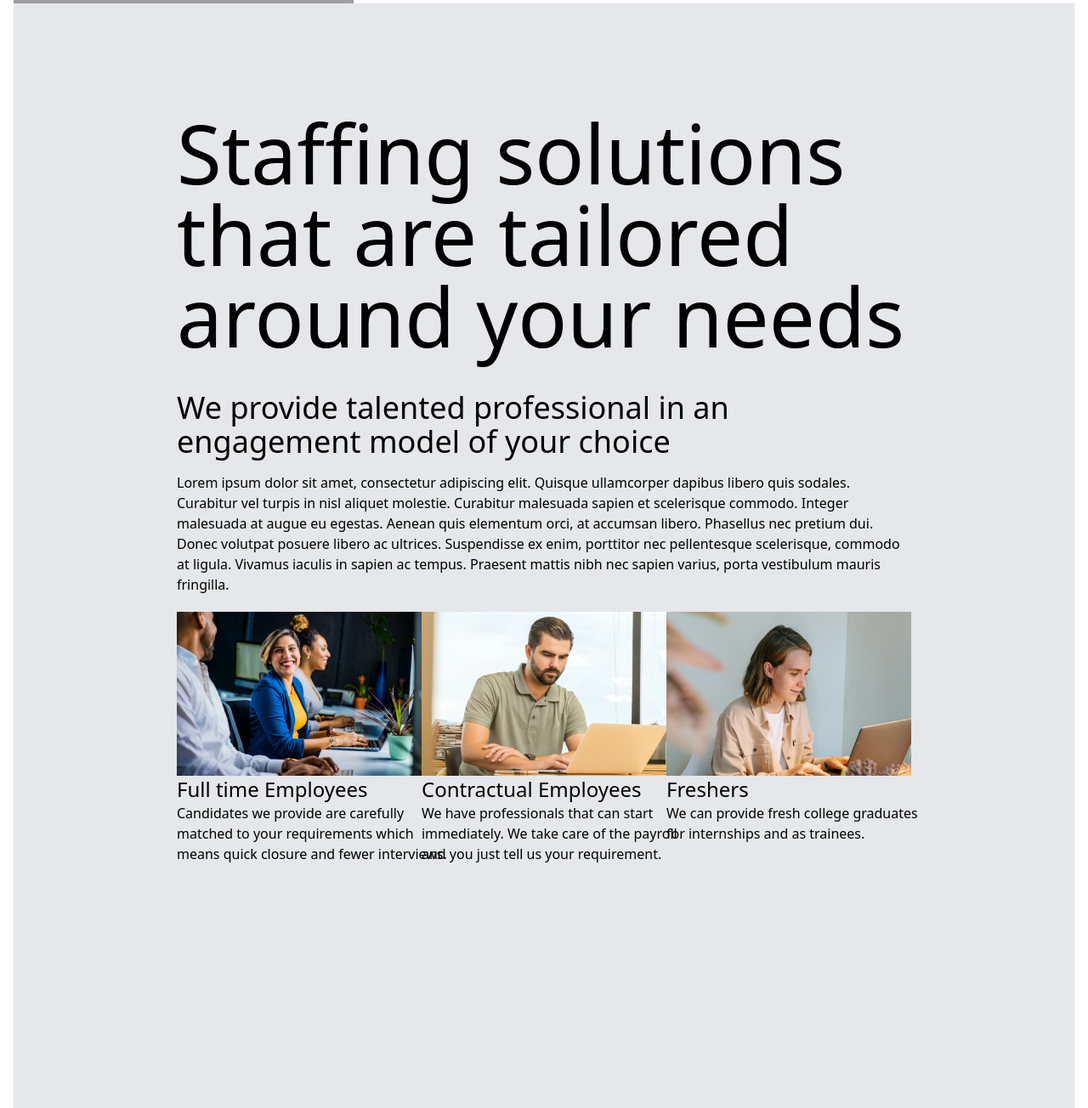
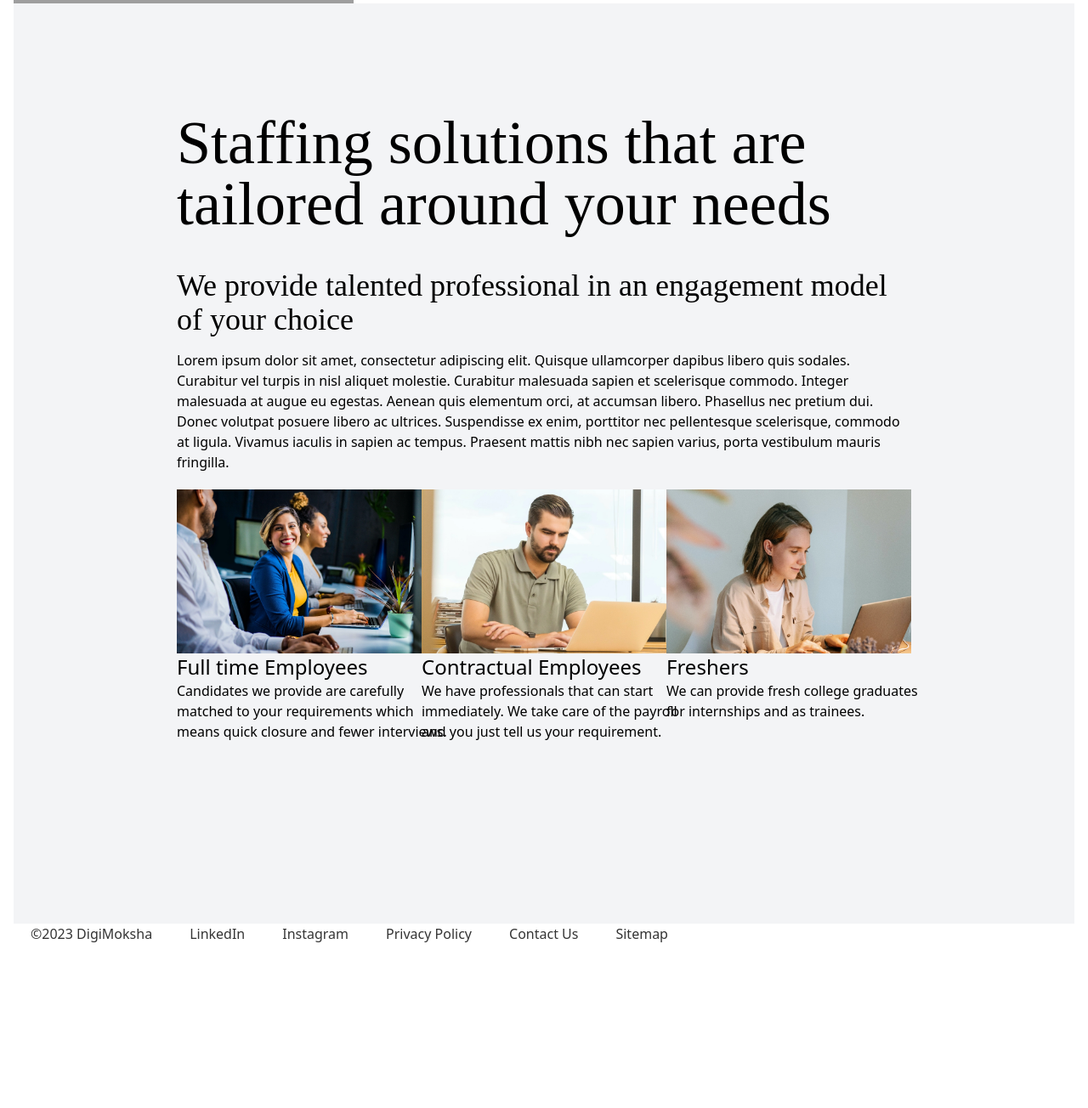
Before and after one commit to aditisah/DigiMoksha_Website_v2, a website built with Vite: page index.html in a window 1280 px wide. Shown: the part 296-1600 px from the top of the page at 85% size. After the commit the page ends 1495 px from the top, so only its background shows below. Built offline with nearby package versions, Linux system fonts and the light colour scheme; grey boxes are pictures that could not be loaded.

Commit message:
digimoksha site v2 page sample saved

```diff
--- a/css/style.css
+++ b/css/style.css
@@ -1,3 +1,16 @@
 @tailwind base;
 @tailwind components;
 @tailwind utilities;
+
+@font-face {
+    font-family: 'Schadow BT Roman';
+    src: url('../fonts/schadow-bt-3.woff2') format('woff2'),
+         url('../fonts/schadow-bt-3.woff') format('woff');
+    font-weight: roman;
+    font-style: normal;
+  }
+
+
+  .font-schadow{
+    font-family: 'Schadow BT';
+  }
--- a/index.html
+++ b/index.html
@@ -17,11 +17,11 @@
                 <img class="absolute top-[47px] left-[140px] h-12 w-[122px] z-10" src="./assets/logo_hd.png" alt="logo">
                 <nav class="flex justify-end">
                     <div id="menu" class="absolute top-[65px] left-[1427px] cursor-pointer">
-                        <div class="h-1 w-8 bg-white"></div>
-                        <div class="h-1 w-8 bg-white mt-1"></div>
+                        <div class="h-[2px] w-9 bg-white"></div>
+                        <div class="h-[2px] w-9 bg-white mt-2"></div>
                     </div>
                     <div id="menu_items" class="hidden absolute top-[65px] left-[1427px]">
-                        <div class="h-1 w-8 bg-white"></div>
+                        <div class="h-[2px] w-9 bg-white"></div>
                         <ul class="text-white">
                             <li>Home</li>
                             <li>About us</li>
@@ -30,18 +30,27 @@
                             <li>Portfolio</li>
                             <li>Contact</li>
                         </ul>
-                        <div class="h-1 w-8 bg-white"></div>
+                        <div class="h-[2px] w-9 bg-white"></div>
                     </div>
                 </nav>
             </div>
+
+            <div>
+                <div>
+                    <h3 class="absolute w-[800px] top-[300px] left-[250px] font-schadow text-white text-6xl font-serif">Filling up the empty chairs in your office</h3>
+                </div>
+                <div>
+                    <h5 class="absolute top-[440px] left-[250px] text-2xl font-light text-white">Check out our Staffing Options</h5>
+                </div>
+            </div>
         </header>
     <!-- section1 -->
-        <section class="relative w-full bg-gray-200 h-[2483px] overflow-hidden">
+        <section class="relative w-full bg-gray-100 h-[1083px] overflow-hidden">
             <div class="mx-48">
                 <div class="mt-32">
-                    <h1 class="text-8xl">Staffing solutions that are tailored around your needs</h1>
+                    <h1 class="font-schadow text-7xl">Staffing solutions that are tailored around your needs</h1>
                 </div>
-                <div class="mt-10 text-4xl">
+                <div class="font-schadow mt-10 text-4xl">
                     <h2>We provide talented professional in an engagement model of your choice</h2>
                 </div>
                 <div>
@@ -80,6 +89,18 @@
                 </div>
             </div>
         </section>
+        <footer class="relative h-28 w-full">
+            <div class="absolute w-full h-full">
+                <ul class="flex justify-start ml-5 space-x-11 font-medium" style="color:#343434">
+                    <li><a href="#">©2023 DigiMoksha</a></li>
+                    <li><a href="#">LinkedIn</a></li>
+                    <li><a href="#">Instagram</a></li>
+                    <li><a href="#">Privacy Policy</a></li>
+                    <li><a href="#">Contact Us</a></li>
+                    <li><a href="#">Sitemap</a></li>
+                </ul>
+            </div>
+        </footer>
     <script>
         let menu = document.querySelector("#menu")
         let menuItems = document.querySelector("#menu_items")
--- a/tailwind.config.js
+++ b/tailwind.config.js
@@ -2,7 +2,11 @@
 module.exports = {
   content: [],
   theme: {
-    extend: {},
+    extend: {
+      fontWeight: {
+        '400': 400,
+      },
+    },
   },
   plugins: [],
 }
```
Also changed, not shown: fonts/freefontsdownload.txt (added, +7 -0 lines), Mask Group 9 (1)/Mask Group 9.png (deleted), Mask Group 9 (1)/Mask Group 9@2x.png (deleted), fonts/SCHADWB.ttf (added), fonts/SchadBd.ttf (added), fonts/SchadowBT.ttf (added), fonts/SchadowBTRoman.ttf (added), fonts/SchadowBoldBT.ttf (added), fonts/schadow bold bt.ttf (added), fonts/schadow-bt-3.woff (added), fonts/schadow-bt-3.woff2 (added), fonts/schadow_bt.png (added), fonts/schadwn.ttf (added), 1 other file.
